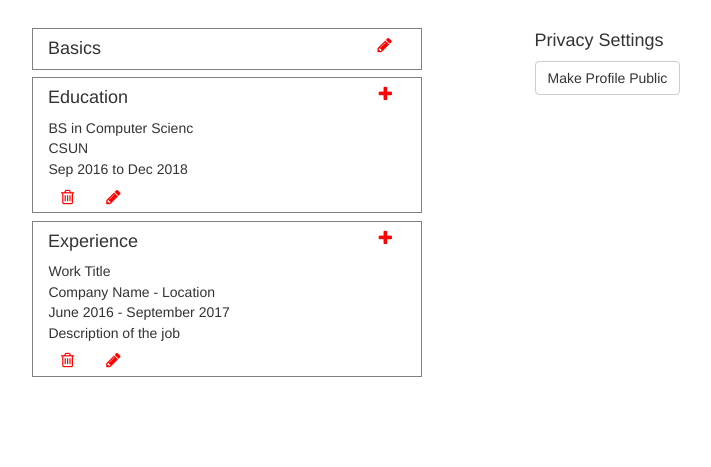
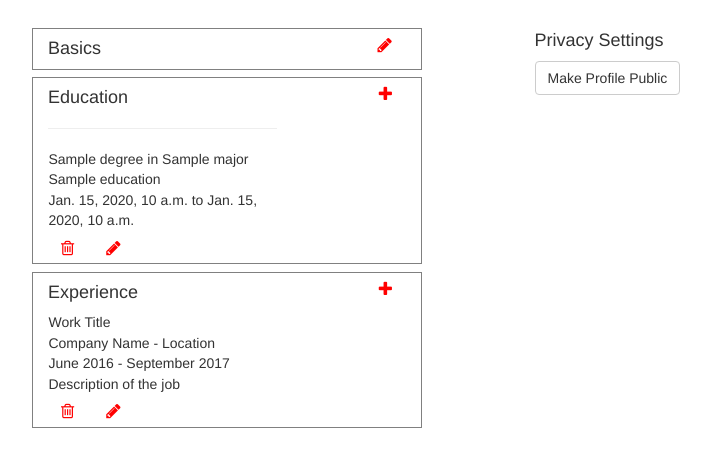
Before and after one commit to mikaelm1/jobsite, a Django app: template src/seeker/templates/seeker/profile.html in a window 1280 px wide. Shown: the part 52-519 px from the top of the page, without its empty margins (218-929 px from the left). Run offline with Django 3.2, Linux system fonts and the light colour scheme; the template is opened without the code that fills it: most values are stand-ins (such as "Sample title", 1, 10 or a date in 2020); some libraries are stand-ins or nearby versions.

Commit message:
Added major and degree to education for seeker

```diff
--- a/src/education/models.py
+++ b/src/education/models.py
@@ -24,6 +24,7 @@ class SeekerEducation(models.Model):
     year_ended = models.IntegerField()
     graduated = models.BooleanField()
     major = models.CharField(max_length=250, default='Other')
+    degree = models.CharField(max_length=100, default='Other')
     seeker = models.ForeignKey(Seeker, on_delete=models.CASCADE)
     education = models.ForeignKey(Education, on_delete=models.CASCADE)
 
--- a/src/education/views.py
+++ b/src/education/views.py
@@ -19,6 +19,8 @@ class CreateNew(View):
             graduated = form.cleaned_data.get('graduated')
             year_started = form.cleaned_data.get('year_started')
             year_ended = form.cleaned_data.get('year_ended')
+            degree = form.cleaned_data.get('degree')
+            major = form.cleaned_data.get('major')
             # print(graduated, name, city, state, year_started, year_ended)
             ed = Education.objects.filter(name=name).first()
             if ed is None:
@@ -26,7 +28,8 @@ class CreateNew(View):
                                               state=state)
             ed_seeker = SeekerEducation.objects. \
                 create(year_started=year_started, year_ended=year_ended,
-                       graduated=graduated, seeker=user.seeker, education=ed)
+                       graduated=graduated, seeker=user.seeker, education=ed,
+                       degree=degree, major=major)
             return redirect('/seeker/profile/{}'.format(user.seeker.id))
         else:
             return render(req, 'education/new.html', {'form': form})
--- a/src/seeker/templates/seeker/profile.html
+++ b/src/seeker/templates/seeker/profile.html
@@ -16,9 +16,15 @@
         <div class="row profile">
             <div class="col-md-8">
                 <h4>Education</h4>
-                <p>BS in Computer Scienc</p>
+                {% for ed in schools %}
+                    <hr>
+                    <p>{{ ed.degree }} in {{ ed.major }} </p>
+                    <p>{{ ed.education.name }}</p>
+                    <p>{{ ed.year_started }} to {{ ed.year_ended }}</p>
+                {% endfor %}
+                {% comment %} <p>BS in Computer Scienc</p>
                 <p>CSUN</p>
-                <p>Sep 2016 to Dec 2018</p>
+                <p>Sep 2016 to Dec 2018</p> {% endcomment %}
                 <a class="btn btn-link fa fa-trash-o profile-icons" href="#" role="button"></a>
                 <a class="btn btn-link fa fa-pencil profile-icons" href="#"  role="button"></a>
             </div>
--- a/src/seeker/views.py
+++ b/src/seeker/views.py
@@ -8,6 +8,7 @@ from .forms import (
     SeekerProfile
 )
 from .models import User
+from education.models import SeekerEducation
 
 
 def login_user(request):
@@ -52,6 +53,7 @@ def register_user(request):
 def profile(request, id):
     user = User.objects.get(id=id)
     form = SeekerProfile(request.POST or None)
+    ed = user.seeker.seekereducation_set.all()
     # post means toggle profile visibility
     if request.method == 'POST':
         if user.seeker.visible:
@@ -61,7 +63,8 @@ def profile(request, id):
         user.seeker.save()
         user.save()
         return redirect('/seeker/profile/{}'.format(id))
-    return render(request, 'seeker/profile.html', {'user': user, 'form': form})
+    return render(request, 'seeker/profile.html', {'user': user, 'form': form,
+                                                   'schools': ed})
 
 
 @login_required(login_url='/seeker/login')
```
Also changed, not shown: src/education/forms.py (+7 -1 lines), src/education/migrations/0002_seekereducation_degree.py (added).
